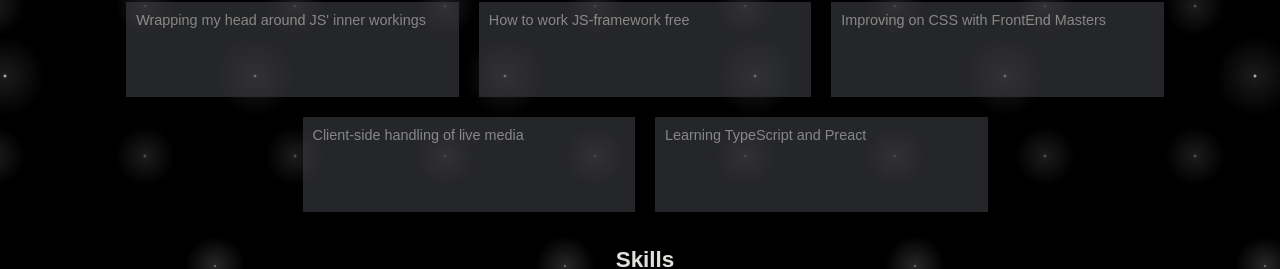
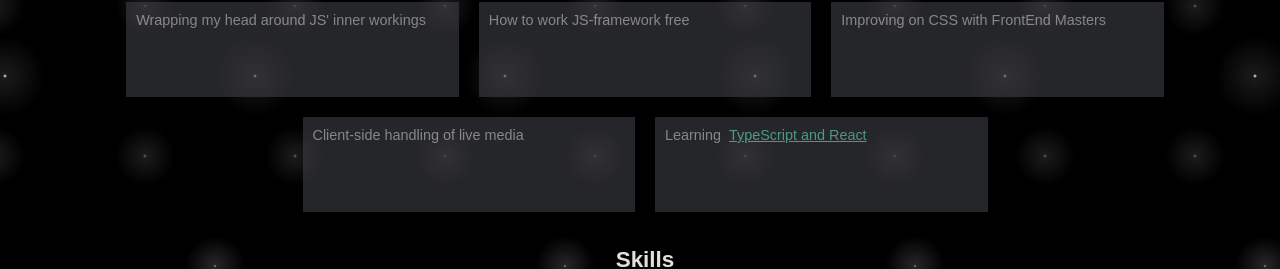
Before and after one commit to doriorio/portfolio-site, a website: page index.html in a window 1280 px wide. Shown: the part 319-588 px from the top of the page. Drawn offline with nearby package versions, Linux system fonts and the light colour scheme; a web font is replaced by a local one.

Commit message:
add typescript project

```diff
--- a/index.html
+++ b/index.html
@@ -36,7 +36,7 @@
         <div>How to work JS-framework free</div></li>
         <div>Improving on CSS with FrontEnd Masters</div></li>
         <div>Client-side handling of live media</div></li>
-        <div>Learning TypeScript and Preact</div></li>
+        <div>Learning  &nbsp<a href="https://codesandbox.io/s/ecstatic-frog-mgjzj?file=/public/index.html" style="color:aquamarine;"  target="_blank">TypeScript and React</a></div></li>
     </section>
 
 
```
